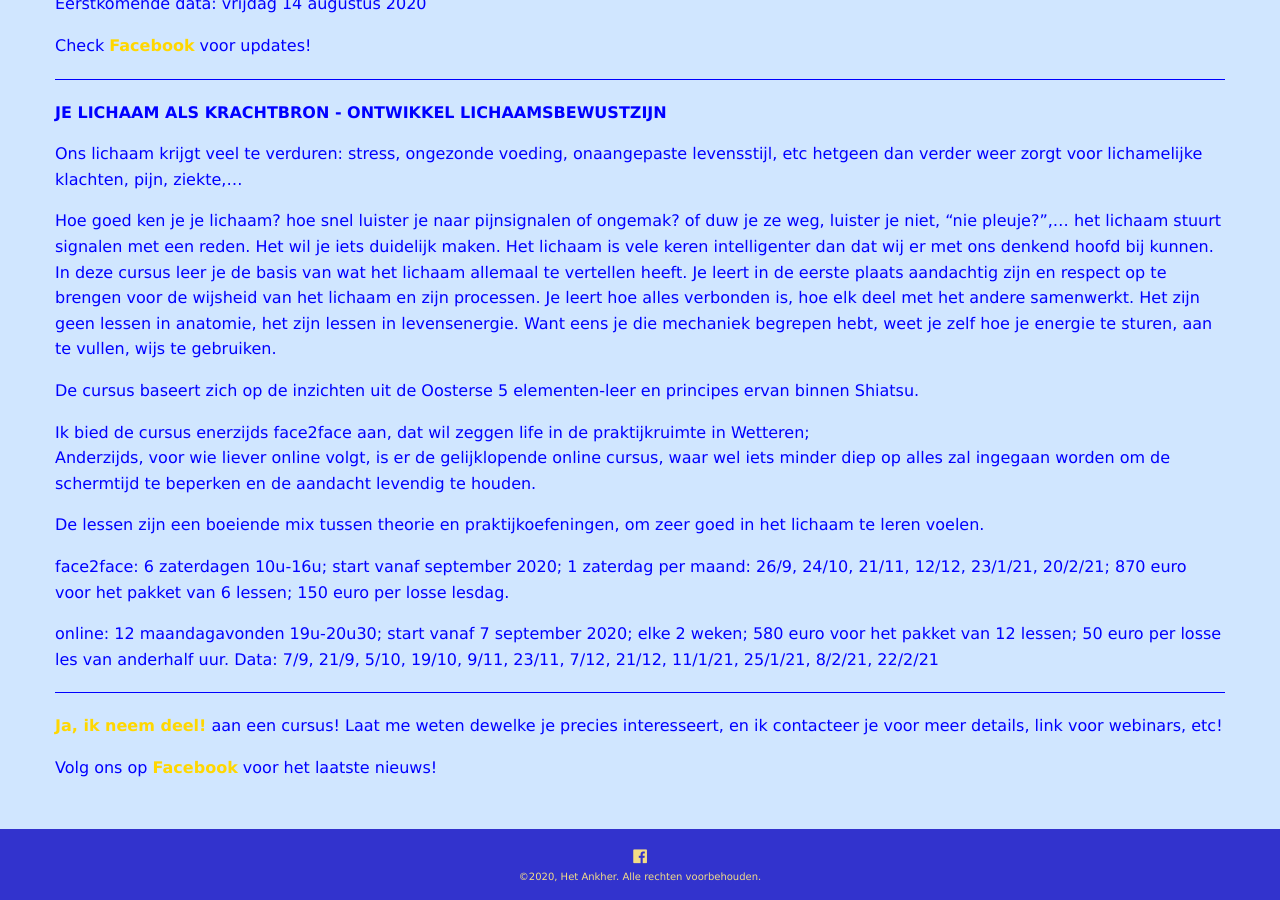
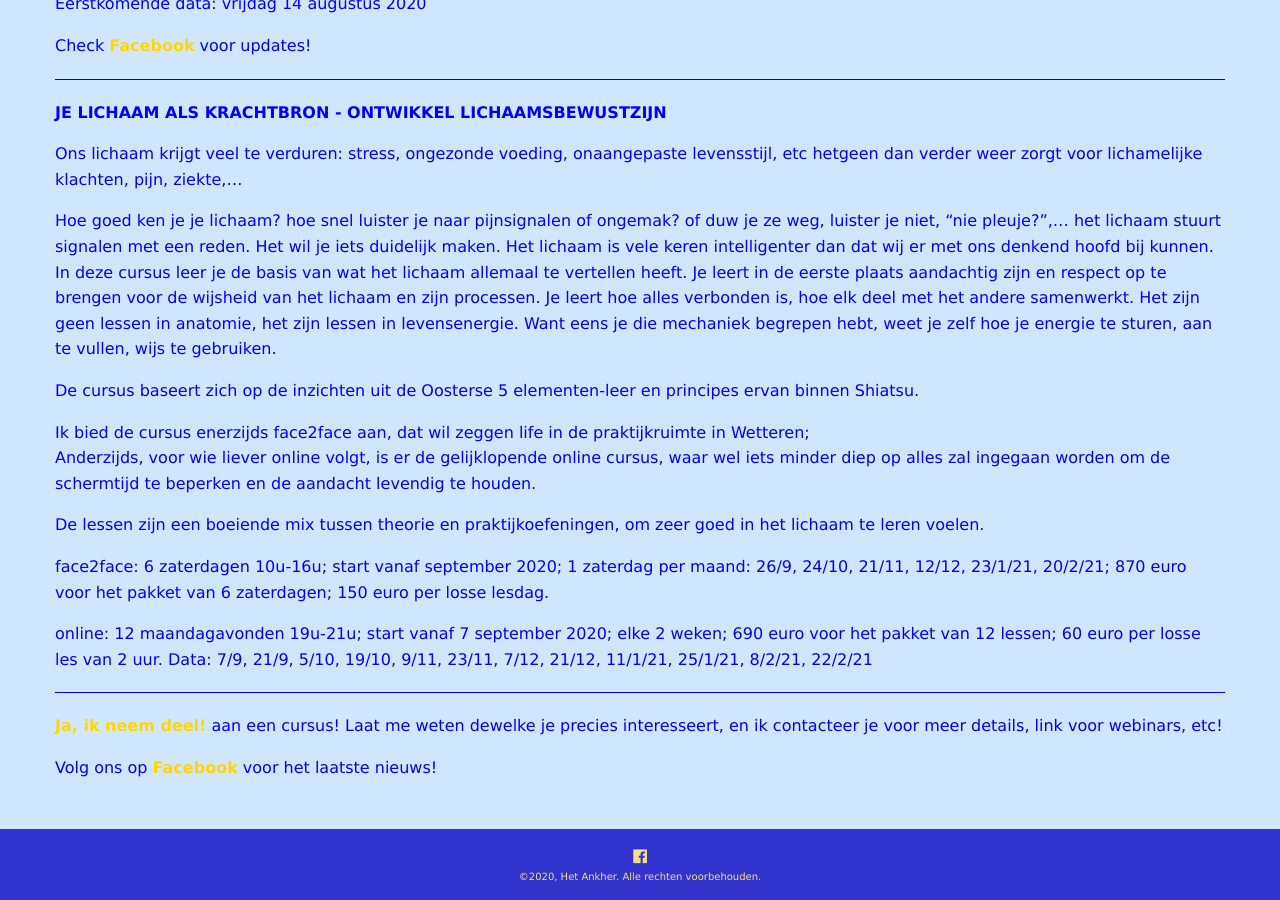
Before and after one commit to ankher/ankher.github.io, a Jekyll site: the page built from cursussen.md, in a window 1280 px wide and 900 px high, scrolled down 1902 px. Built offline with Jekyll 4.4.1, drawn with Linux system fonts in a browser that asks for light colours; nearby versions of some CDN libraries; our own code applies the rules of GitHub Pages for plain Markdown files.

Commit message:
Update cursussen.md

```diff
--- a/cursussen.md
+++ b/cursussen.md
@@ -97,9 +97,9 @@ Anderzijds, voor wie liever online volgt, is er de gelijklopende online cursus,
 
 De lessen zijn een boeiende mix tussen theorie en praktijkoefeningen, om zeer goed in het lichaam te leren voelen.
 
-face2face: 6 zaterdagen 10u-16u; start vanaf september 2020; 1 zaterdag per maand: 26/9, 24/10, 21/11, 12/12, 23/1/21, 20/2/21; 870 euro voor het pakket van 6 lessen; 150 euro per losse lesdag.
+face2face: 6 zaterdagen 10u-16u; start vanaf september 2020; 1 zaterdag per maand: 26/9, 24/10, 21/11, 12/12, 23/1/21, 20/2/21; 870 euro voor het pakket van 6 zaterdagen; 150 euro per losse lesdag.
 
-online: 12 maandagavonden 19u-20u30; start vanaf 7 september 2020; elke 2 weken; 580 euro voor het pakket van 12 lessen; 50 euro per losse les van anderhalf uur. Data: 7/9, 21/9, 5/10, 19/10, 9/11, 23/11, 7/12, 21/12, 11/1/21, 25/1/21, 8/2/21, 22/2/21
+online: 12 maandagavonden 19u-21u; start vanaf 7 september 2020; elke 2 weken; 690 euro voor het pakket van 12 lessen; 60 euro per losse les van 2 uur. Data: 7/9, 21/9, 5/10, 19/10, 9/11, 23/11, 7/12, 21/12, 11/1/21, 25/1/21, 8/2/21, 22/2/21
 
 ___
 
```
